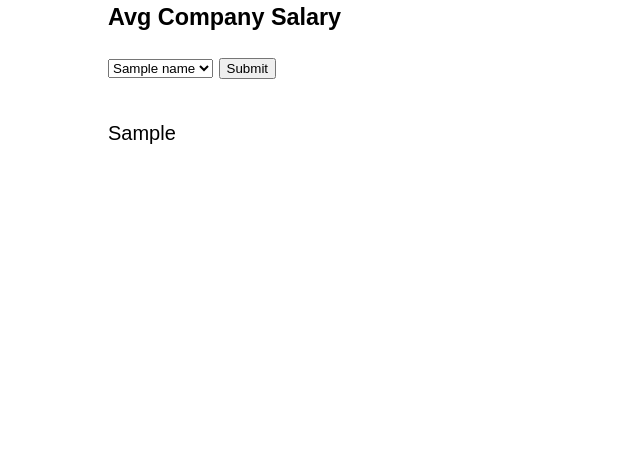
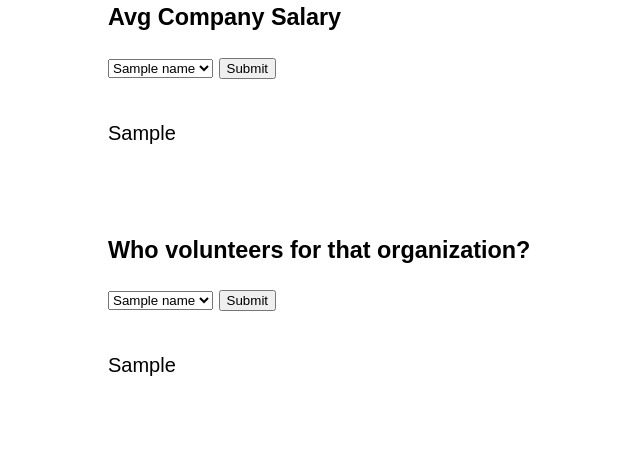
Before and after one commit to scottsoif/LinkedIn-Remix-W4111-proj1, a Flask app: template templates/index.html in a window 1280 px wide. Shown: the part 1198-1656 px from the top of the page, without its empty margins (0-640 px from the left). Before the commit the page ends 1342 px from the top, so only its background shows below. Run offline with Flask 2, Linux system fonts and the light colour scheme; the template is opened without the code that fills it: most values are stand-ins (such as "Sample title", 1, 10 or a date in 2020); parts of the project's set-up code (start-up, migrations or seed data) failed here and were passed over.

Commit message:
added volunteer section

```diff
--- a/server.py
+++ b/server.py
@@ -22,7 +22,7 @@ alumni = []
 jobs = []
 avgSalaries = []
 posts = []
-
+nicePeople = []
 
 DATABASEURI = "postgresql://sas2412:5419@35.231.103.173/proj1part2"
 
@@ -99,14 +99,21 @@ def index():
   cursor = g.conn.execute("SELECT id, name FROM li_user")
   users = []
   for result in cursor:
-  	users.append(result)
+      users.append(result)
+  cursor.close()
+
+  cursor = g.conn.execute("SELECT id,li_user.name FROM volunteer, li_user WHERE volunteer.organization_id=li_user.id group by id, name")
+  volunteer = []
+  for result in cursor:
+      volunteer.append(result)
   cursor.close()
 
   context = dict(data = names, rData = connections,
                 data2=schools, rData2 = alumni,
                 data3 = companies, rData3 = jobs,
                 rData4 = avgSalaries,
-                data5 = users, rData5 = posts)
+                data5 = users, rData5 = posts,
+                data6 = volunteer, rData6 = nicePeople)
 
   return render_template("index.html", **context)
 
@@ -234,9 +241,6 @@ def getSalaries():
       avgSalaries.append("${:,.2f}".format(result[1]))
 
     cursor.close()
-
-
-
     print(f"Salary id: {org_id}\n\n")
     return redirect('/')
 
@@ -257,6 +261,25 @@ def getPosts():
         print(result)
         posts.append(result)
     print(f"Post id: {id}\n\n")
+    return redirect('/')
+
+@app.route('/getVols', methods=['POST'])
+def getVols():
+    nicePeople.clear()
+    print(f"\n\n{request.form}")
+    organization_id = request.form['organization_id']
+    cursor = g.conn.execute(
+    '''
+    Select name
+    From volunteer v, li_user l
+    Where v.volunteer_id = l.id and v.organization_id = {}
+    '''.format(organization_id)
+    )
+    for result in cursor:
+        print(result[0])
+        nicePeople.append(result[0])
+    print(f"School id: {organization_id}\n\n")
+    cursor.close()
     return redirect('/')
 
 
--- a/templates/index.html
+++ b/templates/index.html
@@ -158,6 +158,22 @@ tr:nth-child(even) {
     {% endfor %}
   </div>
 
+<br><br>
+<h3>Who volunteers for that organization?</h3>
+<form method="POST" action="/getVols">
+  <select name="organization_id">
+    {% for name in data6 %}
+    <option value={{name[0]}}>{{name[1]}}</option>
+    {% endfor %}
+  </select>
+  <input type="submit" value="Submit">
+</form>
+
+<div>
+    {% for n in rData6 %}
+    <div>{{n}}</div>
+    {% endfor %}
+  </div>
 
 
 </body>
```
